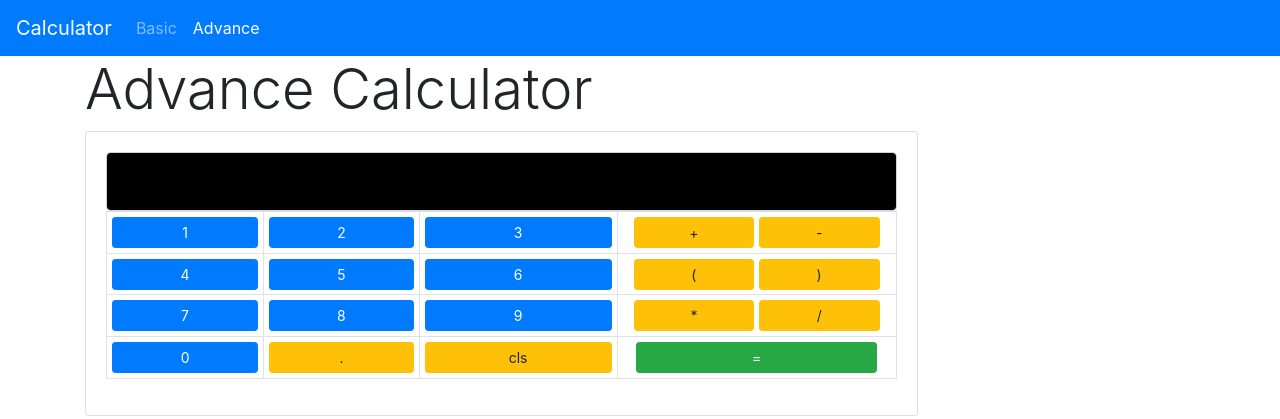
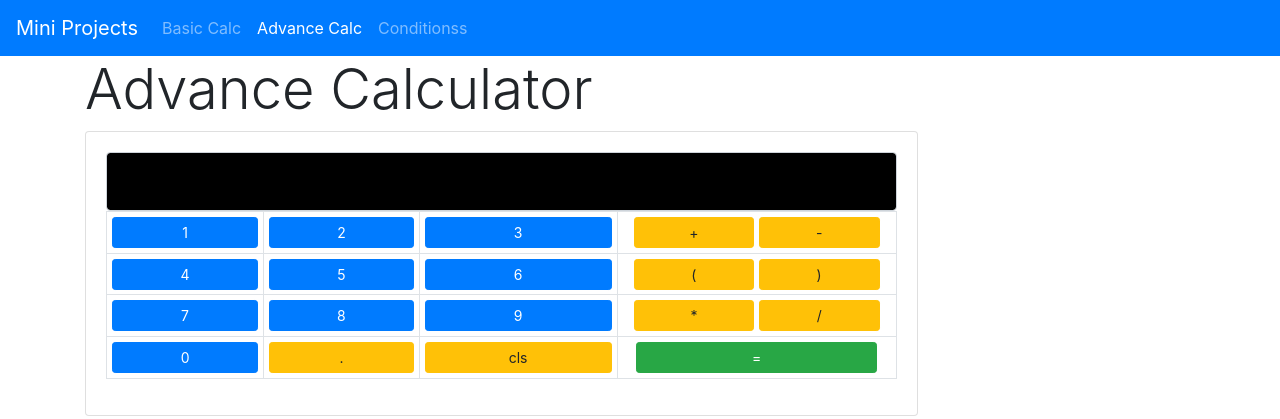
Before and after one commit to infvarun/js-dev, a plain HTML site: page adv.html in a window 1280 px wide. Drawn offline with nearby package versions, Linux system fonts and the light colour scheme.

Commit message:
Update adv.html

```diff
--- a/adv.html
+++ b/adv.html
@@ -8,12 +8,12 @@
     <!-- Bootstrap CSS -->
     <link rel="stylesheet" href="https://stackpath.bootstrapcdn.com/bootstrap/4.3.1/css/bootstrap.min.css" integrity="sha384-ggOyR0iXCbMQv3Xipma34MD+dH/1fQ784/j6cY/iJTQUOhcWr7x9JvoRxT2MZw1T" crossorigin="anonymous">
 
-    <title>Calculator Example</title>
+    <title>JS Example</title>
   </head>
   <body>
 
   <nav class="navbar navbar-dark bg-primary navbar-expand-lg">
-      <a class="navbar-brand" href="#">Calculator</a>
+      <a class="navbar-brand" href="#">Mini Projects</a>
       <button class="navbar-toggler" type="button" data-toggle="collapse" data-target="#navbarSupportedContent" aria-controls="navbarSupportedContent" aria-expanded="false" aria-label="Toggle navigation">
         <span class="navbar-toggler-icon"></span>
       </button>
@@ -21,10 +21,13 @@
       <div class="collapse navbar-collapse" id="navbarSupportedContent">
         <ul class="navbar-nav mr-auto">
           <li class="nav-item">
-            <a class="nav-link" href="index.html">Basic</a>
+            <a class="nav-link" href="index.html">Basic Calc</a>
           </li>
           <li class="nav-item active">
-            <a class="nav-link" href="adv.html">Advance <span class="sr-only">(current)</span></a>
+            <a class="nav-link" href="adv.html">Advance Calc<span class="sr-only">(current)</span></a>
+          </li>
+          <li class="nav-item">
+            <a class="nav-link" href="conditions.html">Conditionss</a>
           </li>
         </ul>
       </div>
@@ -86,7 +89,7 @@
 
     <script>
       document.getElementById('calc').addEventListener("click", function(event){
-        console.log(event.srcElement.value);
+        console.log(event);
         var x = event.srcElement.value;
         if(x === 'cls') {
           document.getElementById('input1').value = '';
```
